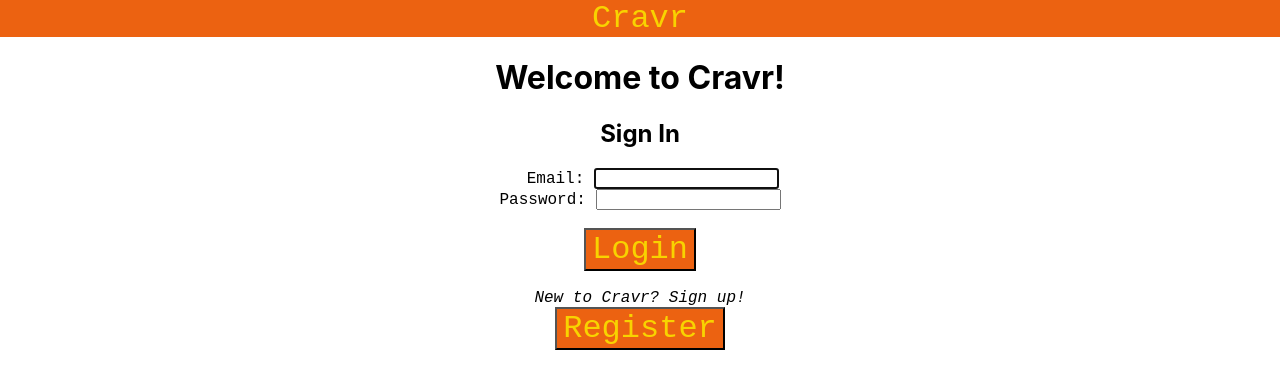
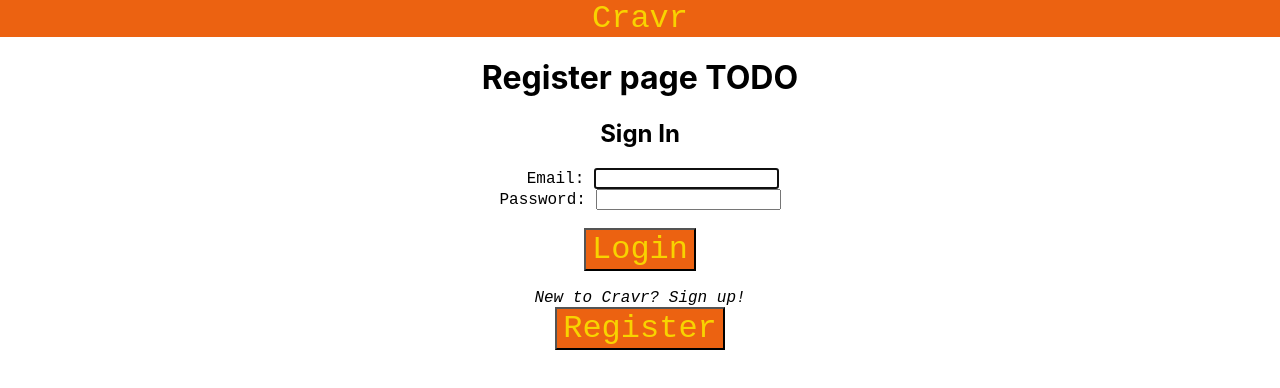
Before and after one commit to bhgottfried/Cravr, a React (Create React App) app in the folder frontend/: page /Register in a window 1280 px wide. Shown: the top 388 px of the page. Built offline with nearby package versions, Linux system fonts and the light colour scheme.

Commit message:
Redirect login to /Home. Still needs to be conditional on server response though

```diff
--- a/frontend/src/App.js
+++ b/frontend/src/App.js
@@ -11,6 +11,7 @@ import Login from './Login';
 import Home from './Home';
 import Review from './Review';
 import Prefr from './Preferences';
+import Register from './Register';
 
 class App extends React.Component {
   render() {
@@ -18,10 +19,11 @@ class App extends React.Component {
       <BrowserRouter>
         <div>
           <Switch>
+            <Route exact path="/" exact component={Login} />
             <Route exact path="/Home" exact component={Home} />
             <Route exact path="/Review" exact component={Review} />
             <Route exact path="/Preferences" exact component={Prefr} />
-            <Route component={Login} />
+            <Route exact path="/Register" exact component={Register} />
           </Switch>
         </div>
       </BrowserRouter>
--- a/frontend/src/Login.js
+++ b/frontend/src/Login.js
@@ -2,7 +2,8 @@ import './App.css';
 import React, { useState, useEffect } from 'react';
 import Form from "react-bootstrap/Form";
 import Cookies from 'universal-cookie';
-import { BrowserRouter, Route} from "react-router-dom"
+import { useHistory } from "react-router-dom";
+import Register from "./Register";
 
 function Login() {
   const [placeholder, setPlaceholder] = useState('Error: Invalid request');
@@ -13,9 +14,15 @@ function Login() {
   // }, []);
   const [email, setEmail] = useState("");
   const [password, setPassword] = useState("");
+  const [path, setPath] = useState("/");
   const cookies = new Cookies();
 
-  function handleSubmit(event) {
+  const history = useHistory();
+  const routeChange = path => {
+    history.push(path);
+  }
+
+  function handleSubmit() {
     //fetch inside here to verify with flask if credentials are correct
     //TODO: Add verification to make sure they actually put in a legit email
       // (We can use a regex for this but I don't want to yet so I can use asdf for my test email)
@@ -27,29 +34,24 @@ function Login() {
       },
       // TODO Send login credentials over SSL
       body: JSON.stringify(email + "\n" + password)
-    }).then(response => response.json()).then(response => {
-      alert(response["result"]);
-      //if credentials were correct go to home screen and pass values to next screen
-      //else go back to login page
-    })
+    }).then(response => response.json())
+    .then(response => {
+      setPath(response["result"]);
+    }).catch((error) => console.error(error));
+
     cookies.set('Username', email, { path: '/' });
     cookies.set('Password', password, { path: '/' });
     console.log(cookies.get('Username'));
-    Login.props.navigation.navigate('Home', {
-      cookie: cookies,
-    });
-    event.preventDefault();
-  }
-
-  function registerUser() {
-    // user put in data in login fields, clicks register and this sends data to flask to register the new user
-    // TODO This button should take the user to a "/Register" href where they fill out fields to create a new account
+    // Login.props.navigation.navigate('Home', {  // Do we need this at all?
+    //   cookie: cookies,
+    // });
+    routeChange("/Home")
   }
 
   return (
     <div className="App">
       <nav className="bar">
-        <span> Cravr</span>
+        <span>Cravr</span>
       </nav>
       <body className="App-body">
         <h1>
@@ -80,7 +82,7 @@ function Login() {
           </Form.Group>
           <br></br>
           <div name="login" className="login">
-            <button renderas="button" className="submit-button" href="/Home">
+            <button renderas="button" className="submit-button">
               <span>Login</span>
             </button>
           </div>
@@ -89,7 +91,7 @@ function Login() {
       <br></br>
       <i>New to Cravr? Sign up!</i>
       <div name="register" className="register">
-        <button renderas="button" className="submit-button" onClick={registerUser()}>
+        <button renderas="button" className="submit-button" onClick={() => routeChange("/Register")}>
           <span>Register</span>
         </button>
       </div>
--- /dev/null
+++ b/frontend/src/Register.js
@@ -0,0 +1,100 @@
+import './App.css';
+import React, { useState, useEffect } from 'react';
+import Form from "react-bootstrap/Form";
+import Cookies from 'universal-cookie';
+import { BrowserRouter, Route} from "react-router-dom"
+
+
+
+export default function Login() {
+	const [placeholder, setPlaceholder] = useState('Error: Invalid request');
+	// useEffect(() => {
+	//   fetch('/login').then(res => res.json()).then(data => {
+	//     setPlaceholder(data.result);
+	//   });
+	// }, []);
+	const [email, setEmail] = useState("");
+	const [password, setPassword] = useState("");
+	const cookies = new Cookies();
+
+	function handleSubmit(event) {
+		//fetch inside here to verify with flask if credentials are correct
+		//TODO: Add verification to make sure they actually put in a legit email
+			// (We can use a regex for this but I don't want to yet so I can use asdf for my test email)
+		fetch("/login", {
+			method: "POST",
+			cache: "no-cache",
+			headers: {
+				"content_type": "application/json"
+			},
+			// TODO Send login credentials over SSL
+			body: JSON.stringify(email + "\n" + password)
+		}).then(response => response.json()).then(response => {
+			alert(response["result"]);
+			//if credentials were correct go to home screen and pass values to next screen
+			//else go back to login page
+		})
+		cookies.set('Username', email, { path: '/' });
+		cookies.set('Password', password, { path: '/' });
+		console.log(cookies.get('Username'));
+		Login.props.navigation.navigate('Home', {
+			cookie: cookies,
+		});
+		event.preventDefault();
+	}
+
+	function registerUser() {
+		// user put in data in login fields, clicks register and this sends data to flask to register the new user
+		// TODO This button should take the user to a "/Register" href where they fill out fields to create a new account
+	}
+
+	return (
+		<div className="App">
+			<nav className="bar">
+				<span>Cravr</span>
+			</nav>
+			<body className="App-body">
+				<h1>
+					Register page TODO
+				</h1>
+				<h2>
+					Sign In
+				</h2>
+			</body>
+			<div className="login-form">
+				<Form onSubmit={handleSubmit}>
+					<Form.Group size="lg" controlId="email">
+						<Form.Label>&emsp; Email: </Form.Label>
+						<Form.Control
+							autoFocus
+							type="email"
+							value={email}
+							onChange={(e) => setEmail(e.target.value)}
+						/>
+					</Form.Group>
+					<Form.Group size="lg" controlId="password">
+						<Form.Label>Password: </Form.Label>
+						<Form.Control
+							type="password"
+							value={password}
+							onChange={(e) => setPassword(e.target.value)}
+						/>
+					</Form.Group>
+					<br></br>
+					<div name="login" className="login">
+						<button renderas="button" className="submit-button" href="/Home">
+							<span>Login</span>
+						</button>
+					</div>
+				</Form>
+			</div>
+			<br></br>
+			<i>New to Cravr? Sign up!</i>
+			<div name="register" className="register">
+				<button renderas="button" className="submit-button" onClick={registerUser()}>
+					<span>Register</span>
+				</button>
+			</div>
+		</div>
+	);
+}
```
Also changed, not shown: 1 other file (tests, documents, lock files or other folders).
